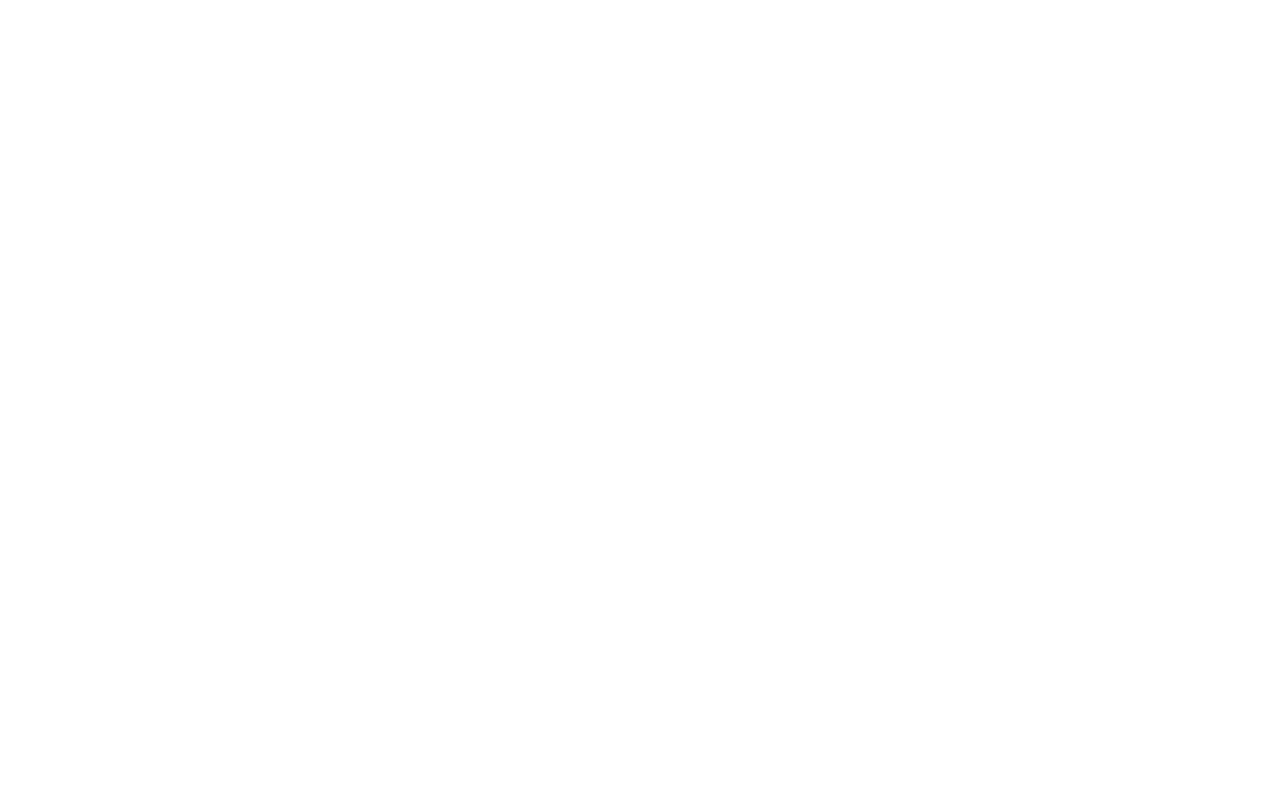
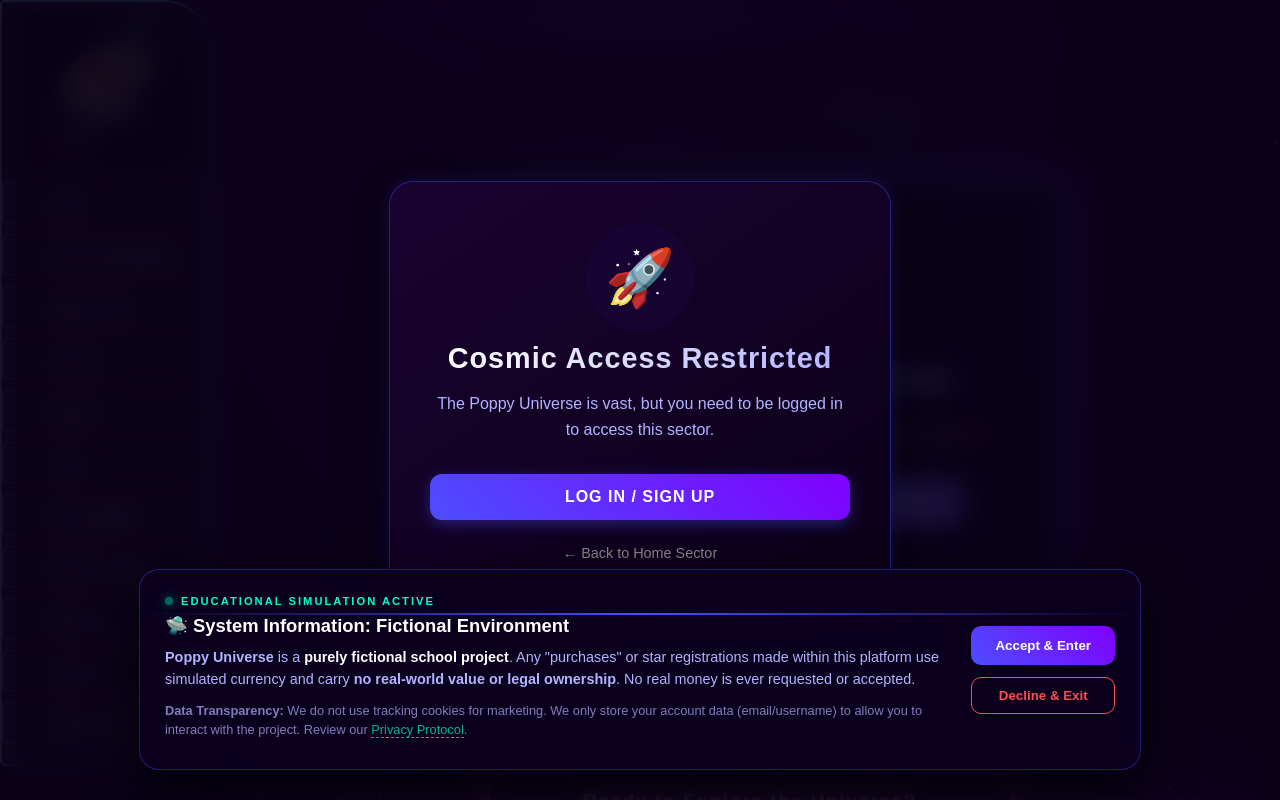
Before and after one commit to Jelle-Smet/Poppy_Universe_Frontend, a Vue app: page /log_out in a window 1280 px wide. Before the commit this address had no page. Shown: the top 800 px of the page. Built offline with nearby package versions, Linux system fonts and the light colour scheme; no server answers; sample sign-in values are in the browser's storage.

Commit message:
Fixed problem

```diff
--- a/src/components/Disclaimer_Banner.vue
+++ b/src/components/Disclaimer_Banner.vue
@@ -66,10 +66,10 @@
     const checkShouldShow = async () => {
       await validateToken();
 
-      console.log('Disclaimer check - Token valid:', isTokenValid.value, 'Public route:', isPublicRoute.value);
+      console.log('Disclaimer check - Token valid:', isTokenValid.value, 'Public route:', isPublicRoute.value, 'Checking:', isCheckingToken.value);
 
-      // Show if token is INVALID and NOT on public page
-      if (!isTokenValid.value && !isPublicRoute.value) {
+      // Show if token is INVALID and NOT on public page and NOT checking
+      if (!isTokenValid.value && !isPublicRoute.value && !isCheckingToken.value) {
         console.log('Showing disclaimer');
         isVisible.value = true;
       } else {
--- a/src/components/Main_Layout.vue
+++ b/src/components/Main_Layout.vue
@@ -10,9 +10,11 @@
       <router-view />
     </main>
 
-    <DisclaimerBanner />
+    <!-- FIXED: Only show disclaimer when NOT checking auth -->
+    <DisclaimerBanner v-if="!isCheckingAuth" />
 
-    <LoginPopup v-if="showLoginPopup" />
+    <!-- FIXED: Only show login popup when NOT checking auth -->
+    <LoginPopup v-if="showLoginPopup && !isCheckingAuth" />
 
     <Footer />
   </div>
@@ -26,7 +28,7 @@
 import LoginPopup from '../components/Login_Popup.vue';
 import DisclaimerBanner from '../components/Disclaimer_Banner.vue';
 import PoppyUniverseLogo from '../assets/images/Poppy_Universe_Logo.png';
-import { checkTokenValidity } from '../utils/auth.js'; // Import the auth checker
+import { checkTokenValidity } from '../utils/auth.js';
 
 export default {
   components: {
@@ -46,13 +48,13 @@
     const route = useRoute();
 
     const isTokenValid = ref(false);
-    const isCheckingToken = ref(true);
+    const isCheckingAuth = ref(true);
 
     // Validate token on mount and route changes
     const validateToken = async () => {
-      isCheckingToken.value = true;
+      isCheckingAuth.value = true;
       isTokenValid.value = await checkTokenValidity();
-      isCheckingToken.value = false;
+      isCheckingAuth.value = false;
       console.log('Token valid:', isTokenValid.value);
     };
 
@@ -66,22 +68,22 @@
 
     // SECURITY LOGIC - Show login popup if token is invalid and not on public page
     const showLoginPopup = computed(() => {
-      // Don't show popup while checking token
-      if (isCheckingToken.value) return false;
-
       const shouldShow = !isTokenValid.value && !isPublicRoute.value;
-      console.log('Should show login popup:', shouldShow);
+      console.log('Should show login popup:', shouldShow, '| Checking:', isCheckingAuth.value);
       return shouldShow;
     });
 
     // UX POLISH: Stop scrolling when popup is visible
     watch(showLoginPopup, (shouldBlock) => {
-      document.body.style.overflow = shouldBlock ? 'hidden' : 'auto';
+      // Only block scroll if we're not checking auth AND popup should show
+      if (!isCheckingAuth.value) {
+        document.body.style.overflow = shouldBlock ? 'hidden' : 'auto';
+      }
     }, { immediate: true });
 
     onMounted(() => {
       console.log('Main Layout mounted');
-      validateToken(); // Check token on mount
+      validateToken();
 
       // Re-validate token when route changes
       watch(() => route.path, () => {
@@ -89,7 +91,7 @@
         validateToken();
       });
 
-      // Listen for storage events (e.g., logout in another tab)
+      // Listen for storage events (login/logout in other tabs)
       window.addEventListener('storage', validateToken);
 
       // Starfield Logic
@@ -128,7 +130,7 @@
       window.removeEventListener('storage', validateToken);
     });
 
-    return { showLoginPopup };
+    return { showLoginPopup, isCheckingAuth };
   },
 };
 </script>
--- a/src/components/Navbar.vue
+++ b/src/components/Navbar.vue
@@ -120,6 +120,11 @@
               <li><router-link to="/privacy_policy" class="dropdown-item" @click="selectedMenu = null">Privacy Policy</router-link></li>
               <li><router-link to="/terms_and_conditions" class="dropdown-item" @click="selectedMenu = null">Terms & Conditions</router-link></li>
             </ul>
+          </li>
+
+          <!-- Log out button -->
+          <li class="nav-item category">
+            <router-link to="/contact_hub" class="nav-link">Log Out</router-link>
           </li>
 
           <!-- CONTACT HUB -->
--- a/src/router/index.js
+++ b/src/router/index.js
@@ -44,6 +44,7 @@
 import Official_Partners from '../views/Official_Partners.vue';
 import Core_Components from '../views/Core_Components.vue';
 import Cosmic_Glossary from '../views/Cosmic_Glossary.vue';
+import Log_Out from '../views/Log_Out.vue';
 
 // define your routes
 const routes = [
@@ -324,6 +325,11 @@
         name: 'Cosmic Glossary',
         component: Cosmic_Glossary,
       },
+      {
+        path: '/log_out',
+        name: 'Log Out ',
+        component: Log_Out,
+      },
 
     ],
   },
--- /dev/null
+++ b/src/views/Log_Out.vue
@@ -0,0 +1,275 @@
+<template>
+  <div class="logout-outer">
+    <div class="logout-card">
+      <div class="icon-container">
+        <div class="orbit-ring"></div>
+        <div class="icon">👋</div>
+      </div>
+
+      <h2>Departing Poppy Universe</h2>
+
+      <div v-if="isLoggingOut" class="status-message">
+        <div class="spinner"></div>
+        <p>Disengaging hyperdrive systems...</p>
+      </div>
+
+      <div v-else-if="logoutSuccess" class="status-message success">
+        <p>✨ Logout successful! Safe travels, Explorer.</p>
+        <p class="redirect-notice">Returning to home sector in {{ countdown }}...</p>
+      </div>
+
+      <div v-else class="logout-confirm">
+        <p class="warning-text">Are you sure you want to exit your exploration session?</p>
+
+        <div class="action-buttons">
+          <button @click="confirmLogout" class="logout-btn">
+            Yes, Log Me Out
+          </button>
+          <button @click="cancelLogout" class="cancel-btn">
+            Stay in Orbit
+          </button>
+        </div>
+      </div>
+    </div>
+  </div>
+</template>
+
+<script>
+import { ref, onMounted } from 'vue';
+import { useRouter } from 'vue-router';
+import { clearAuth } from '../utils/auth.js';
+
+export default {
+  name: 'LogoutPage',
+  setup() {
+    const router = useRouter();
+    const isLoggingOut = ref(false);
+    const logoutSuccess = ref(false);
+    const countdown = ref(3);
+
+    const confirmLogout = async () => {
+      isLoggingOut.value = true;
+
+      // Simulate logout process (you can add API call here if needed)
+      setTimeout(() => {
+        // Clear all auth data
+        clearAuth();
+
+        // Also dispatch storage event to notify other components
+        window.dispatchEvent(new Event('storage'));
+
+        isLoggingOut.value = false;
+        logoutSuccess.value = true;
+
+        // Countdown redirect
+        const interval = setInterval(() => {
+          countdown.value--;
+          if (countdown.value === 0) {
+            clearInterval(interval);
+            router.push('/');
+          }
+        }, 1000);
+      }, 1500);
+    };
+
+    const cancelLogout = () => {
+      router.push('/'); // Go back to home without logging out
+    };
+
+    // Auto-check: if already logged out, redirect immediately
+    onMounted(() => {
+      const token = localStorage.getItem('authToken');
+      if (!token) {
+        router.push('/');
+      }
+    });
+
+    return {
+      isLoggingOut,
+      logoutSuccess,
+      countdown,
+      confirmLogout,
+      cancelLogout
+    };
+  }
+};
+</script>
+
+<style scoped>
+.logout-outer {
+  position: relative;
+  width: 100%;
+  min-height: 85vh;
+  display: flex;
+  align-items: center;
+  justify-content: center;
+  color: #e6f7ff;
+  padding: 20px;
+}
+
+.logout-card {
+  width: 90%;
+  max-width: 500px;
+  padding: 50px 40px;
+  backdrop-filter: blur(15px);
+  background: rgba(10, 10, 30, 0.85);
+  border: 2px solid #5d5dff;
+  border-radius: 25px;
+  box-shadow: 0 0 40px rgba(93, 93, 255, 0.8);
+  text-align: center;
+  transition: transform 0.3s ease;
+}
+
+.logout-card:hover {
+  transform: translateY(-5px);
+  box-shadow: 0 0 50px rgba(93, 93, 255, 1);
+}
+
+/* Icon with orbiting ring */
+.icon-container {
+  position: relative;
+  width: 100px;
+  height: 100px;
+  margin: 0 auto 30px;
+}
+
+.orbit-ring {
+  position: absolute;
+  width: 100%;
+  height: 100%;
+  border: 3px solid transparent;
+  border-top-color: #5d5dff;
+  border-right-color: #5d5dff;
+  border-radius: 50%;
+  animation: orbit 2s linear infinite;
+}
+
+@keyframes orbit {
+  to { transform: rotate(360deg); }
+}
+
+.icon {
+  position: absolute;
+  top: 50%;
+  left: 50%;
+  transform: translate(-50%, -50%);
+  font-size: 3rem;
+  animation: float 3s ease-in-out infinite;
+}
+
+@keyframes float {
+  0%, 100% { transform: translate(-50%, -50%) translateY(0); }
+  50% { transform: translate(-50%, -50%) translateY(-10px); }
+}
+
+h2 {
+  font-size: 1.8rem;
+  color: #a8c4ff;
+  text-shadow: 0 0 10px #7c7cff;
+  margin-bottom: 25px;
+}
+
+.status-message {
+  margin-top: 20px;
+}
+
+.status-message p {
+  font-size: 1.1rem;
+  color: #c9cfff;
+  margin: 10px 0;
+}
+
+.spinner {
+  width: 40px;
+  height: 40px;
+  margin: 20px auto;
+  border: 4px solid rgba(93, 93, 255, 0.3);
+  border-top-color: #5d5dff;
+  border-radius: 50%;
+  animation: spin 1s linear infinite;
+}
+
+@keyframes spin {
+  to { transform: rotate(360deg); }
+}
+
+.status-message.success p {
+  color: #59ff6b;
+  font-weight: bold;
+}
+
+.redirect-notice {
+  font-size: 0.95rem;
+  color: #b0c4de;
+  margin-top: 15px;
+}
+
+.logout-confirm {
+  margin-top: 20px;
+}
+
+.warning-text {
+  font-size: 1.1rem;
+  color: #ffb56b;
+  margin-bottom: 30px;
+  line-height: 1.6;
+}
+
+.action-buttons {
+  display: flex;
+  gap: 15px;
+  justify-content: center;
+  flex-wrap: wrap;
+}
+
+.logout-btn,
+.cancel-btn {
+  padding: 15px 30px;
+  border: none;
+  border-radius: 15px;
+  font-weight: 900;
+  font-size: 1rem;
+  cursor: pointer;
+  transition: all 0.3s;
+  letter-spacing: 0.5px;
+  min-width: 180px;
+}
+
+.logout-btn {
+  background: linear-gradient(135deg, #ff596b, #ff7d5f);
+  color: white;
+}
+
+.logout-btn:hover {
+  transform: scale(1.05);
+  box-shadow: 0 0 20px rgba(255, 89, 107, 0.8);
+  background: linear-gradient(135deg, #ff7d5f, #ff596b);
+}
+
+.cancel-btn {
+  background: linear-gradient(135deg, #596bff, #7d5fff);
+  color: white;
+}
+
+.cancel-btn:hover {
+  transform: scale(1.05);
+  box-shadow: 0 0 20px rgba(93, 93, 255, 0.8);
+  background: linear-gradient(135deg, #7d5fff, #596bff);
+}
+
+/* Responsive */
+@media (max-width: 600px) {
+  .logout-card {
+    padding: 40px 25px;
+  }
+
+  .action-buttons {
+    flex-direction: column;
+  }
+
+  .logout-btn,
+  .cancel-btn {
+    width: 100%;
+  }
+}
+</style>
--- a/src/views/Sign_Up_Log_In.vue
+++ b/src/views/Sign_Up_Log_In.vue
@@ -92,9 +92,11 @@
 
 <script>
 import { ref } from 'vue';
+import { useRouter } from 'vue-router';
 
 export default {
   setup() {
+    const router = useRouter();
     const currentForm = ref('login');
     const errorMessage = ref('');
     const successMessage = ref('');
@@ -182,6 +184,8 @@
     const submitLogin = async () => {
       clearMessages();
 
+      console.log('🚀 LOGIN ATTEMPT - API URL:', API_BASE_URL); // DEBUG
+
       try {
         const response = await fetch(`${API_BASE_URL}/login`, {
           method: 'POST',
@@ -192,30 +196,50 @@
           }),
         });
 
+        console.log('📡 Response status:', response.status); // DEBUG
+
         const data = await response.json();
+        console.log('📦 Response data:', data); // DEBUG
 
         if (response.ok) {
+          console.log('✅ Login successful!'); // DEBUG
+          console.log('🔑 Token from response:', data.token); // DEBUG
+          console.log('👤 User data:', data.user); // DEBUG
+
           successMessage.value = data.message || 'Login successful! Welcome aboard, Explorer.';
 
-          // FIXED: Change 'authToken' to 'user_token' to match MainLayout
+          // Store token
           localStorage.setItem('authToken', data.token);
+          console.log('💾 Token saved to localStorage'); // DEBUG
 
-          localStorage.setItem('userDetails', JSON.stringify(data.user));
-          localStorage.setItem('Owner_ID', data.user.ownerId);
+          // Verify it was saved
+          const savedToken = localStorage.getItem('authToken');
+          console.log('🔍 Verify token in localStorage:', savedToken); // DEBUG
 
-          // ADD THIS LINE: This notifies MainLayout to hide the popup instantly!
+          // Store other data
+          if (data.user) {
+            localStorage.setItem('userDetails', JSON.stringify(data.user));
+            if (data.user.ownerId) {
+              localStorage.setItem('Owner_ID', data.user.ownerId);
+            }
+          }
+
+          // Notify other components about login
+          console.log('📢 Dispatching storage event'); // DEBUG
           window.dispatchEvent(new Event('storage'));
 
-          // OPTIONAL: Redirect the user to the homepage after 1 second
+          // Navigate home
+          console.log('🏠 Navigating to home...'); // DEBUG
           setTimeout(() => {
-            window.location.href = "/"; // This also forces a fresh state
+            router.push('/');
           }, 1000);
 
         } else {
+          console.log('❌ Login failed:', data.message); // DEBUG
           errorMessage.value = data.message || 'Login failed. Invalid credentials.';
         }
       } catch (err) {
-        console.error(err);
+        console.error('💥 Login error:', err); // DEBUG
         errorMessage.value = 'Login failed. The cosmic winds say try again.';
       }
     };
```
Also changed, not shown: src/utils/auth.js (+14 -8 lines).
